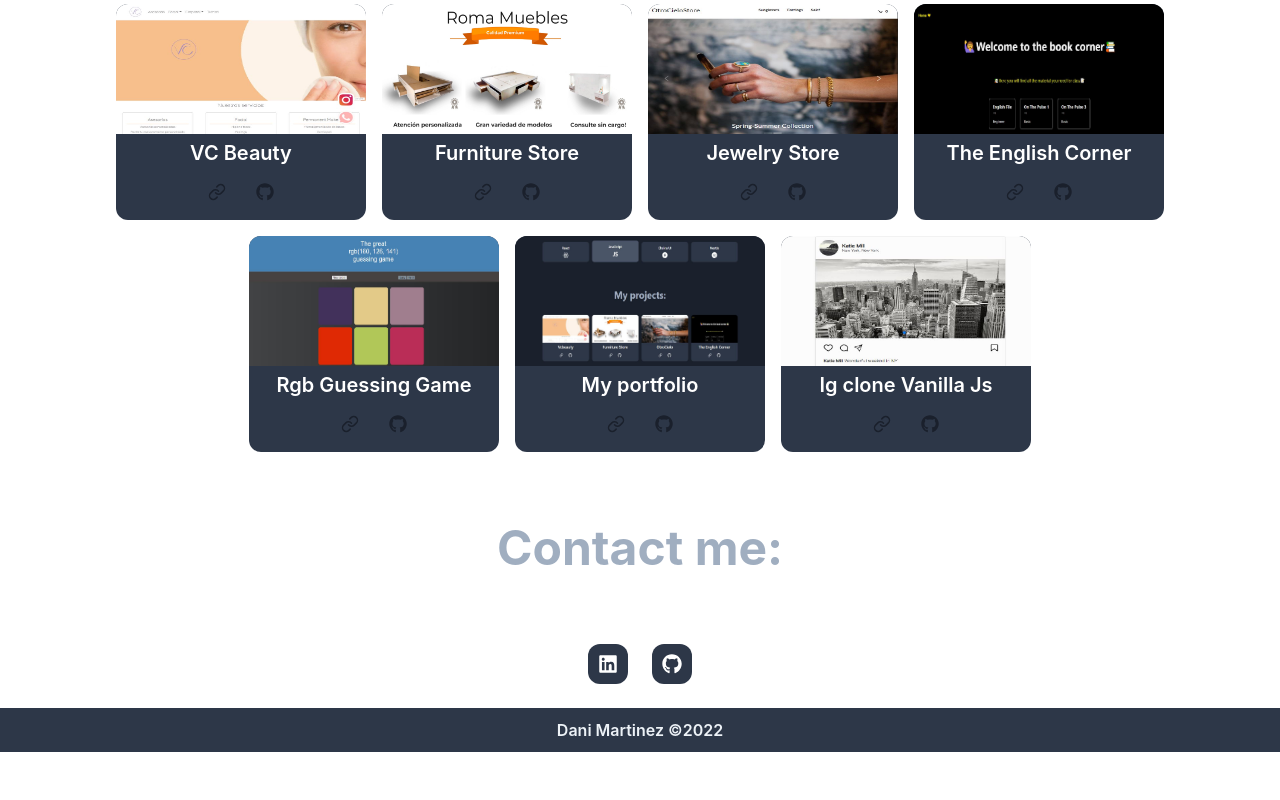
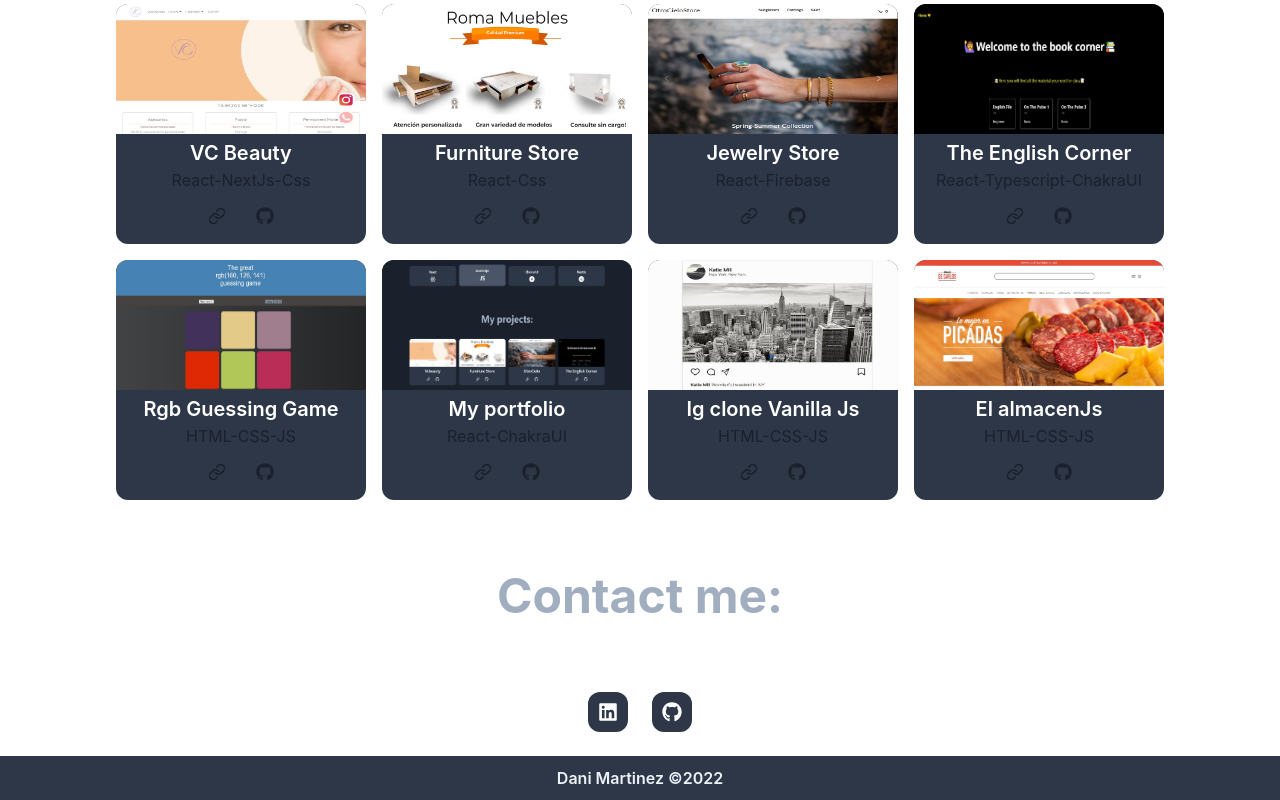
Before and after one commit to DanMartinez01/Portfolio-with-Chakra-IU, a React (Create React App) app: page / in a window 1280 px wide. Shown: the part 995-1795 px from the top of the page. Before the commit the page ends 1747 px from the top, so only its background shows below. Built offline with nearby package versions, Linux system fonts and the light colour scheme.

Commit message:
add new project card

```diff
--- a/src/components/Profile.js
+++ b/src/components/Profile.js
@@ -1,6 +1,6 @@
 import React from 'react';
 import { useMediaQuery } from '@chakra-ui/media-query';
-import { Flex, Box, Link, Heading, Image, Stack } from '@chakra-ui/react'
+import { Flex, Box, Link, Heading, Image, Stack, Text } from '@chakra-ui/react'
 import { IconButton } from '@chakra-ui/react'
 import { FiLink } from 'react-icons/fi';
 import { FaGithub } from 'react-icons/fa';
@@ -11,6 +11,7 @@ import BookCorner from '../assets/bookcorner.JPG';
 import Rgb from '../assets/rgbgame.JPG';
 import Portfolio from '../assets/portfolio2.JPG';
 import Ig from '../assets/igscreenshot.JPG';
+import Almacen from '../assets/almacen1.JPG';
 
 
 export const Profile = () => {
@@ -39,6 +40,7 @@ export const Profile = () => {
                                     VC Beauty
                                 </Link>
                                 <br />
+                                <Text>React-NextJs-Css</Text>
                                 <Link href="https://www.vcbeautyba.com.ar/" isExternal>
                                     <IconButton
                                         bgColor="inherit"
@@ -72,6 +74,7 @@ export const Profile = () => {
                                     Furniture Store
                                 </Link>
                                 <br />
+                                <Text>React-Css</Text>
                                 <Link href="https://www.romamuebles.com.ar/" isExternal>
 
                                     <IconButton
@@ -106,6 +109,7 @@ export const Profile = () => {
                                     Jewelry Store
                                 </Link>
                                 <br />
+                                <Text>React-Firebase</Text>
                                 <Link href="https://otrocielostore.netlify.app/" isExternal>
                                     <IconButton
                                         bgColor="inherit"
@@ -140,6 +144,7 @@ export const Profile = () => {
                                     The English Corner
                                 </Link>
                                 <br />
+                                <Text>React-Typescript-ChakraUI</Text>
                                 <Link href="https://theenglishcorner.vercel.app/" isExternal>
                                     <IconButton
                                         bgColor="inherit"
@@ -173,6 +178,7 @@ export const Profile = () => {
                                     Rgb Guessing Game
                                 </Link>
                                 <br />
+                                <Text>HTML-CSS-JS</Text>
                                 <Link href="https://guessthecolorrgb.netlify.app/" isExternal>
                                     <IconButton
                                         bgColor="inherit"
@@ -206,6 +212,7 @@ export const Profile = () => {
                                     My portfolio
                                 </Link>
                                 <br />
+                                <Text>React-ChakraUI</Text>
                                 <Link href="https://danielamartinez.netlify.app/" isExternal>
                                     <IconButton
                                         bgColor="inherit"
@@ -239,6 +246,7 @@ export const Profile = () => {
                                     Ig clone Vanilla Js
                                 </Link>
                                 <br />
+                                <Text>HTML-CSS-JS</Text>
                                 <Link href="https://ig-post-clone.netlify.app/" isExternal>
                                     <IconButton
                                         bgColor="inherit"
@@ -258,6 +266,40 @@ export const Profile = () => {
                             </Box>
                         </Stack>
                     </Box>
+                    <Box w="250px" rounded="12px" overflow="hidden" bg="gray.700" m="8px" _hover={{
+                        bg: "gray.600",
+                        mt: "2px"
+                    }}>
+                        <Image src={Almacen} width="250px" height="130px" />
+                        <Stack align="baseline" alignItems="center">
+                            <Box textAlign="center" p="1" align="baseline" >
+                                <Link href="https://elalmacenjs.netlify.app/" isExternal
+                                    color="white" fontSize="xl"
+                                    fontWeight="semibold" textDecoration="none"
+                                >
+                                    El almacenJs
+                                </Link>
+                                <br />
+                                <Text>HTML-CSS-JS</Text>
+                                <Link href="https://elalmacenjs.netlify.app/" isExternal>
+                                    <IconButton
+                                        bgColor="inherit"
+                                        aria-label='Link'
+                                        size='lg'
+                                        icon={<FiLink />}
+                                    />
+                                </Link>
+                                <Link href="https://github.com/DanMartinez01/El-almacen" isExternal>
+                                    <IconButton
+                                        bgColor="inherit"
+                                        aria-label='Link'
+                                        size='lg'
+                                        icon={<FaGithub />}
+                                    />
+                                </Link>
+                            </Box>
+                        </Stack>
+                    </Box>
                 </Flex>
             </Box>
         </Flex >
```
Also changed, not shown: src/assets/almacen1.JPG (added).
